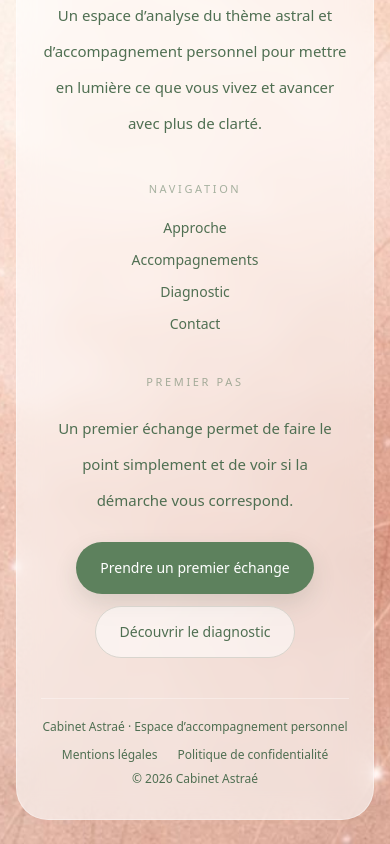
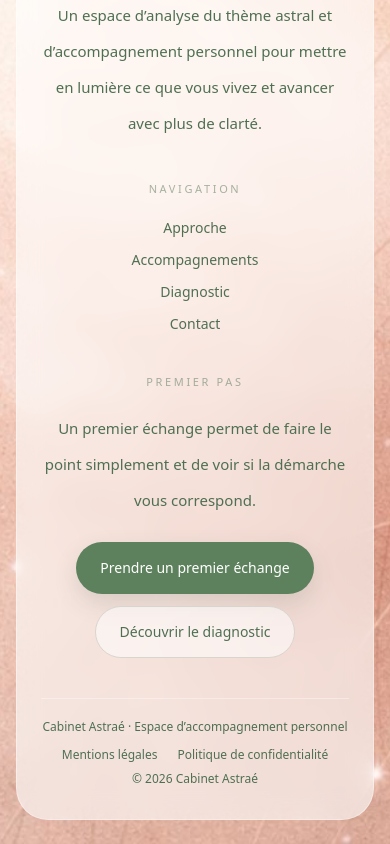
Before and after one commit to arnaudcrestey/cabinet-astrae, a Next.js app: page /analyse in a window 390 px wide. Shown: the part 1503-2347 px from the top of the page. Built offline with nearby package versions, Linux system fonts and the light colour scheme.

Commit message:
Update PageFrame.tsx

```diff
--- a/components/projection/PageFrame.tsx
+++ b/components/projection/PageFrame.tsx
@@ -188,8 +188,9 @@ export function PageFrame({
                 <p className="text-[11px] uppercase tracking-[0.24em] text-pine/50">
                   Premier pas
                 </p>
-                <p className="mt-5 mx-auto max-w-[300px] text-center text-[15px] leading-9 text-umber/82 sm:max-w-[390px] md:mx-0 md:max-w-[340px] md:text-left">
-  Un premier échange permet de faire le point simplement et de voir si la démarche vous correspond.
+               <p className="mt-5 mx-auto max-w-[380px] text-center text-[15px] leading-9 text-umber/82 md:mx-0 md:max-w-[340px] md:text-left">
+  Un premier échange permet de faire le point simplement
+  et de voir si la démarche vous correspond.
 </p>
 
                 <div className="mt-6 flex flex-col items-center gap-3 sm:flex-row sm:justify-center md:justify-start">
```
